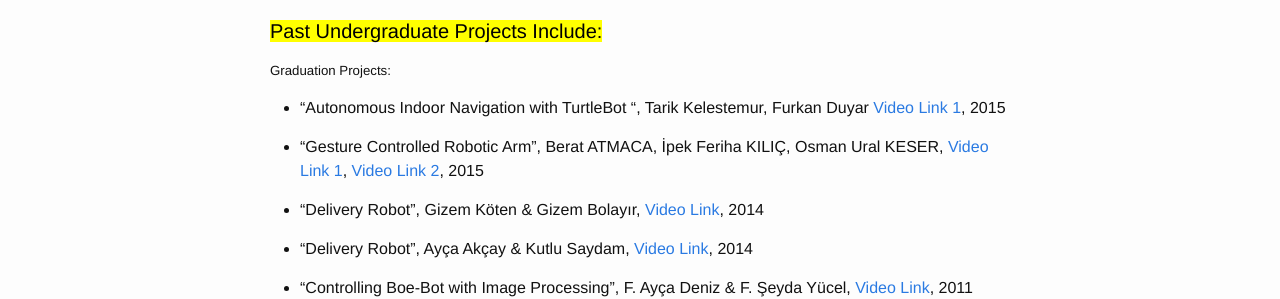
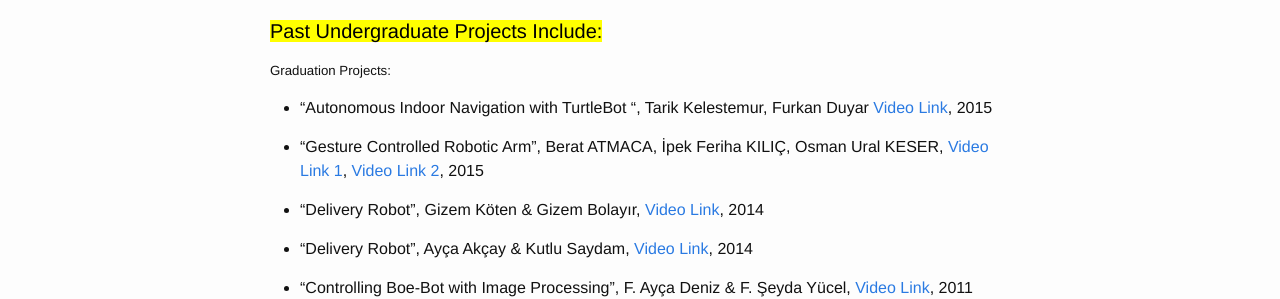
Before and after one commit to mors-lab/mors-lab.github.io, a Jekyll site: the page built from research.md, in a window 1280 px wide. Shown: the part 259-558 px from the top of the page. Built offline with Jekyll 4.4.1, drawn with Linux system fonts in a browser that asks for light colours; nearby versions of some CDN libraries.

Commit message:
project added

```diff
--- a/research.md
+++ b/research.md
@@ -10,7 +10,7 @@ MORS Lab is eager to support undergraduate students who have research or project
 
 <h5>Graduation Projects:</h5>
 
-- "Autonomous Indoor Navigation with TurtleBot ", Tarik Kelestemur, Furkan Duyar <a href="https://www.youtube.com/watch?v=0eDFSXPnh2I">Video Link 1</a>, 2015
+- "Autonomous Indoor Navigation with TurtleBot ", Tarik Kelestemur, Furkan Duyar <a href="https://www.youtube.com/watch?v=0eDFSXPnh2I">Video Link</a>, 2015
 
 - "Gesture Controlled Robotic Arm", Berat ATMACA, İpek Feriha KILIÇ, Osman Ural KESER, <a href="https://www.youtube.com/watch?v=EyTJPv_pgxg">Video Link 1</a>, <a href="https://www.youtube.com/watch?v=Su_mfJR7r_4">Video Link 2</a>, 2015
 
```
